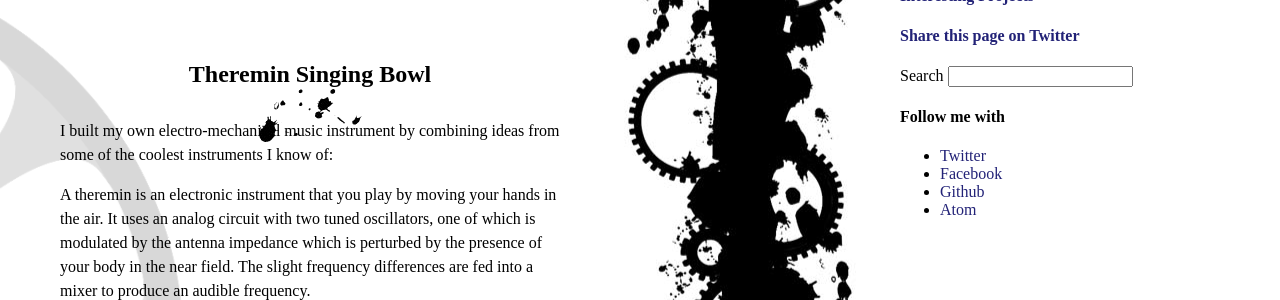
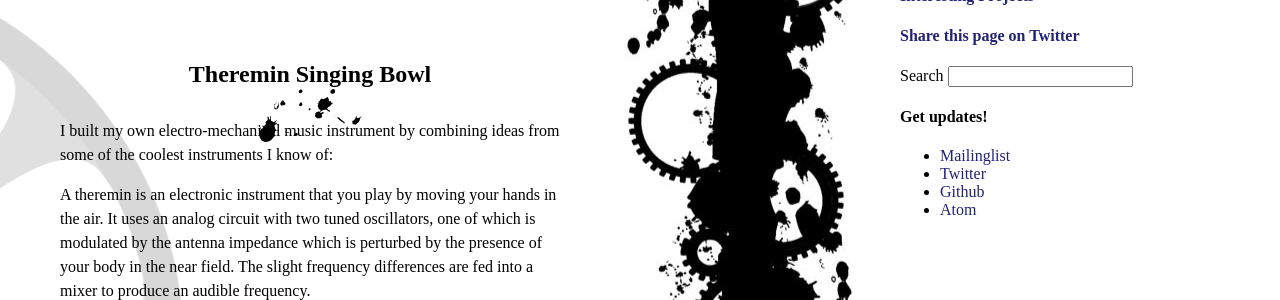
Before and after one commit to pepijndevos/pepijndevos.github.com, a Jekyll site: the page built from index.html, in a window 1280 px wide. Shown: the part 154-454 px from the top of the page. Built offline with Jekyll 4.4.1, drawn with Linux system fonts in a browser that asks for light colours; nearby versions of some CDN libraries; some web fonts are replaced; the list of posts is cut into pages by our own code.

Commit message:
mailinglist

```diff
--- a/_layouts/default.html
+++ b/_layouts/default.html
@@ -50,10 +50,10 @@
                                     {% endfor %}
                             </ul>
                             {% endif %}
-                            <h4>Follow me with</h4>
+                            <h4>Get updates!</h4>
                             <ul>
+                                    <li><a href="http://eepurl.com/iKGOdY">Mailinglist</a></li>
                                     <li><a href="http://twitter.com/pepijndevos">Twitter</a></li>
-                                    <li><a href="http://www.facebook.com/pepijndevos">Facebook</a></li>
                                     <li><a href="http://github.com/pepijndevos">Github</a></li>
                                     <li><a href="/feed.xml">Atom</a></li>
                             </ul>
```
